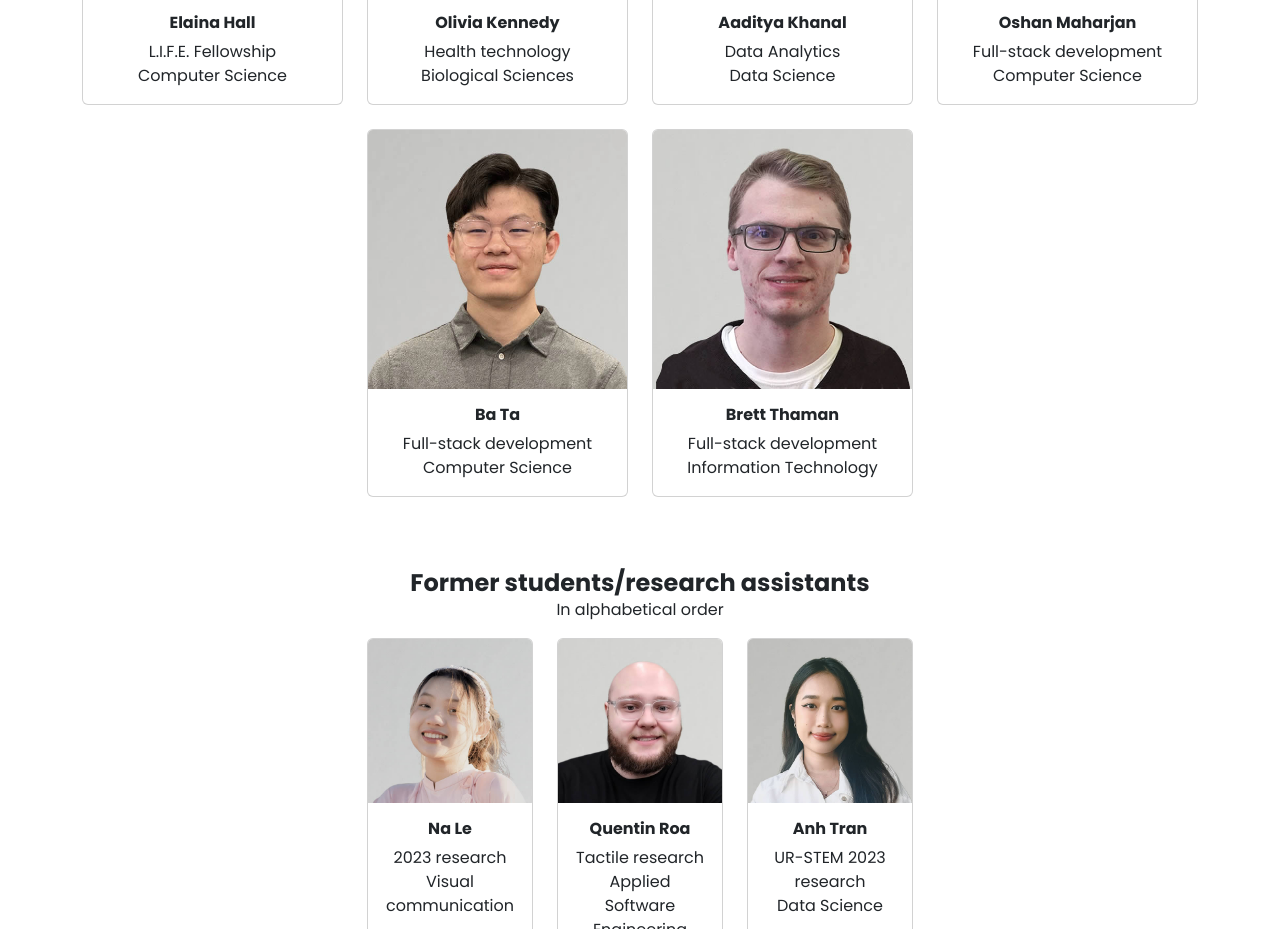
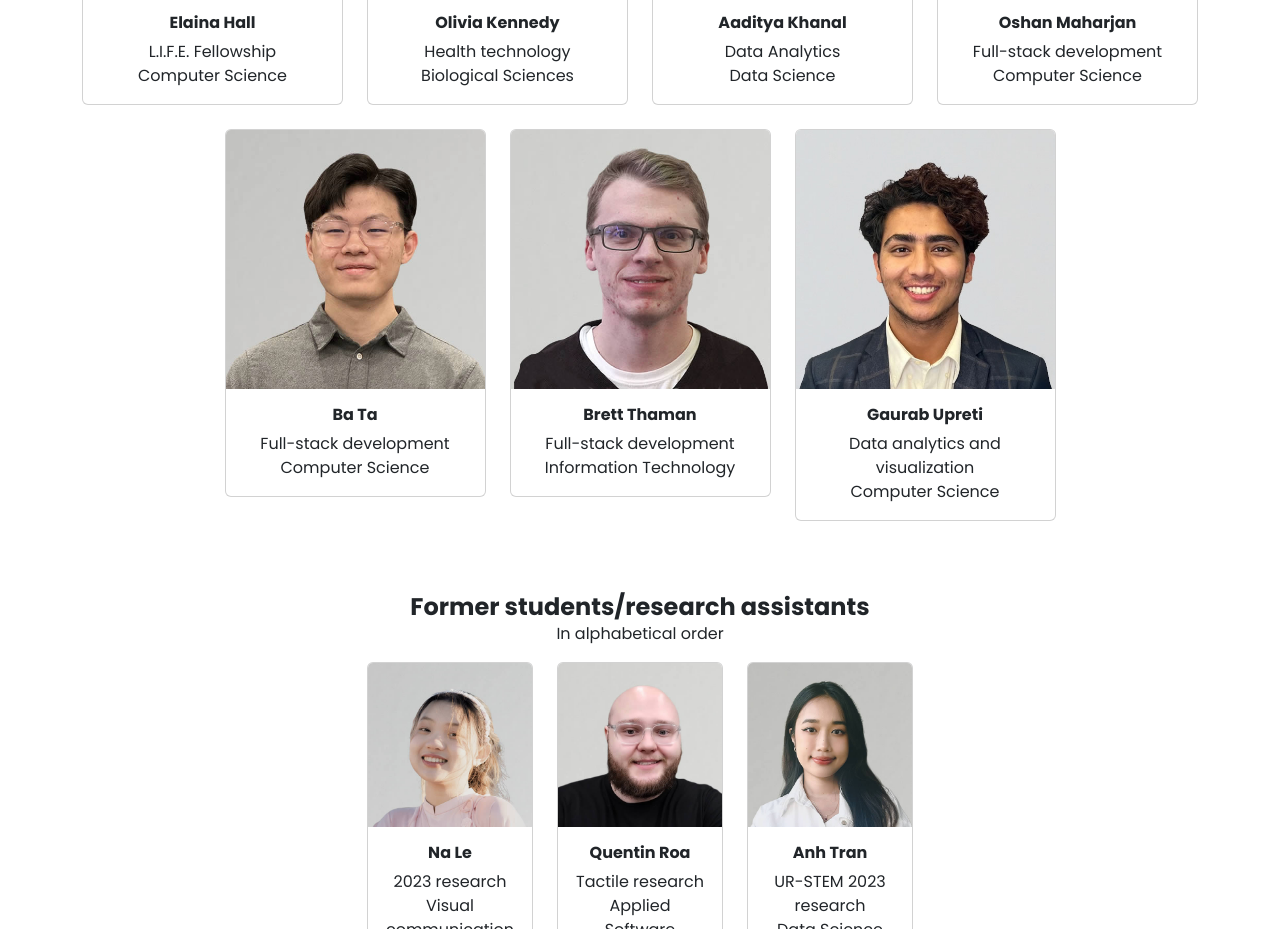
Before and after one commit to NKU-HCI-lab/public_hci-lab-website, a plain HTML site: page index.html in a window 1280 px wide. Shown: the part 3164-4093 px from the top of the page. Drawn offline with nearby package versions, Linux system fonts and the light colour scheme.

Commit message:
Added Gaurab Upreti

```diff
--- a/index.html
+++ b/index.html
@@ -218,6 +218,15 @@
 							</div>
 						</div>
 					</div>
+					<div class="col-12 col-md-3">
+						<div class="card mb-4">
+							<img src="assets/img/students/gaurabupreti.jpg" class="card-img-top" />
+							<div class="card-body">
+								<h6 class="card-title fw-bold">Gaurab Upreti</h6>
+								<p class="card-text">Data analytics and visualization<br />Computer Science</p>
+							</div>
+						</div>
+					</div>
 				</div>
 				<h4 class="text-center fw-bold mt-5 mb-0">Former students/research assistants</h4>
 				<p class="text-center mb-3">In alphabetical order</p>
```
Also changed, not shown: assets/img/students/gaurabupreti.jpg (added).
